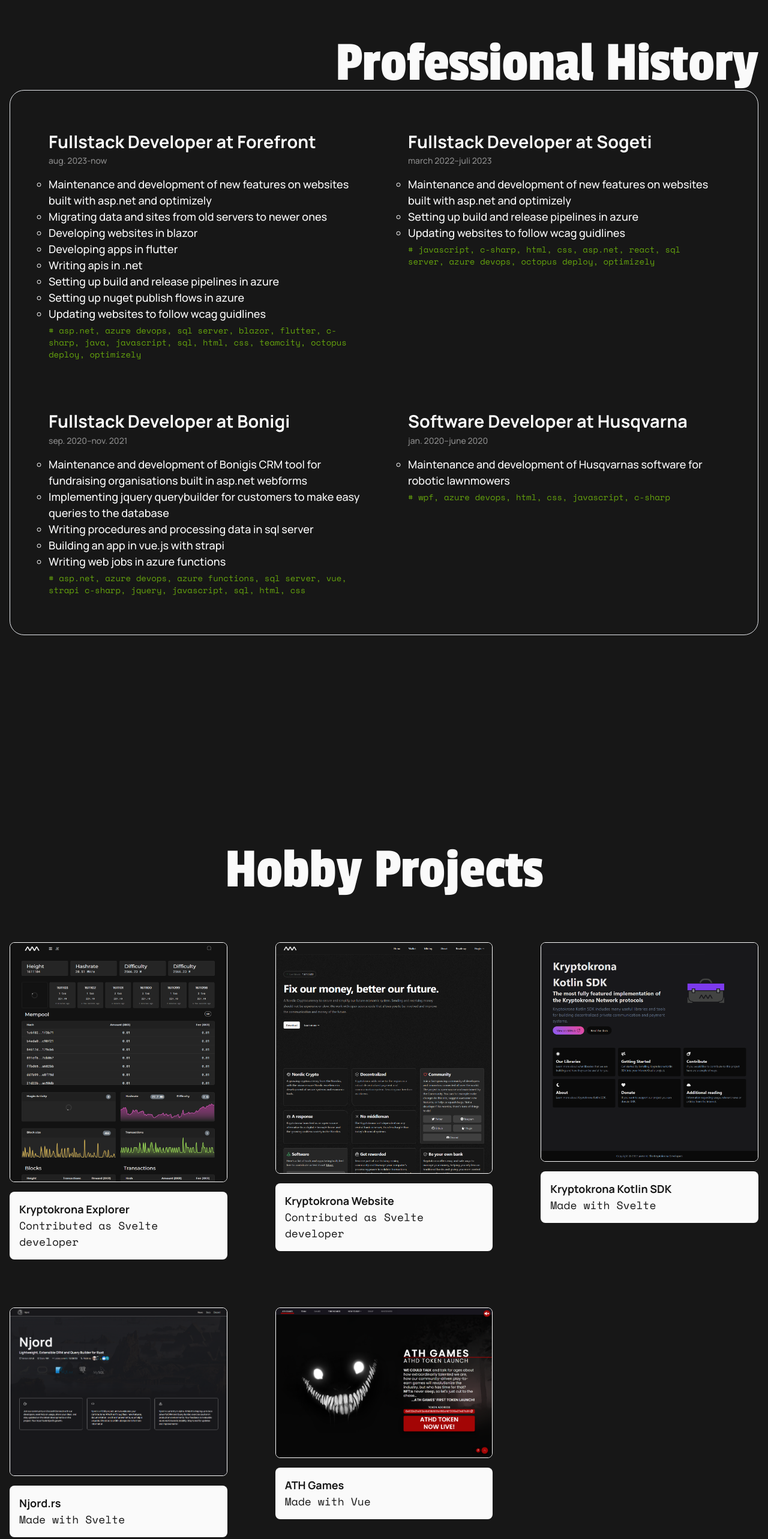
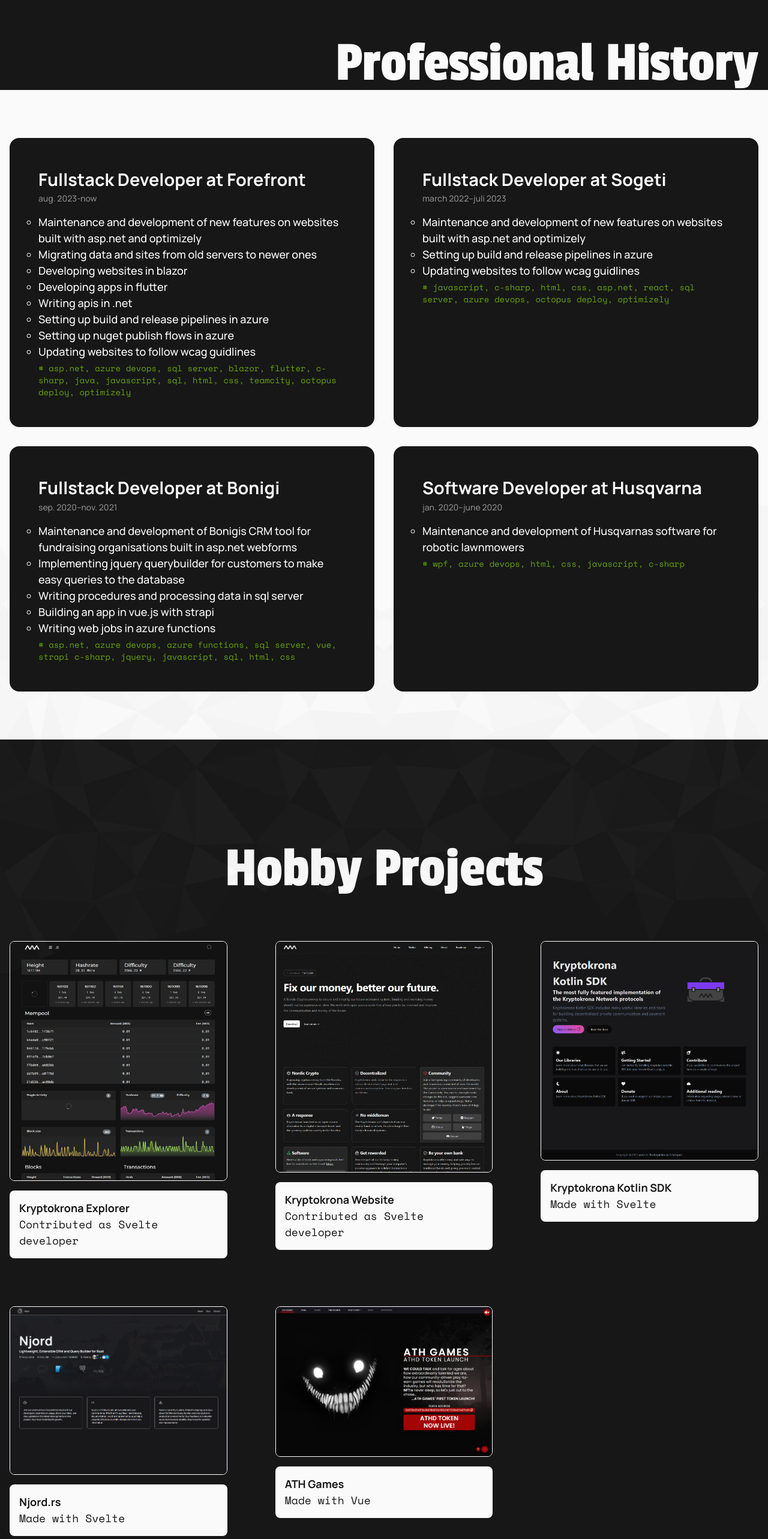
Before and after one commit to appelskrutt34/portfolio, a SvelteKit app: page / in a window 1280 px wide. Shown: the part 2448-5014 px from the top of the page at 60% size. Built offline with nearby package versions, Linux system fonts and the light colour scheme.

Commit message:
new style

```diff
--- a/src/lib/components/Work.svelte
+++ b/src/lib/components/Work.svelte
@@ -6,7 +6,7 @@
 </script>
 
 
-<div class="text-left">
+<div class="text-left bg-neutral-900 rounded-2xl p-12">
     <h2 class="font-bold">{title}</h2>
     <p class="opacity-50 text-sm">{date}</p>
     <ul class="mt-4 mb-1">
--- a/src/routes/+page.svelte
+++ b/src/routes/+page.svelte
@@ -61,12 +61,12 @@
                 <p class="flex flex-col gap-2 items-center justify-center"><img src="/logos/sqlserver.png" alt="sql server logo" class="grayscale h-8 lg:h-16 mr-1">SqlServer</p>
             </div>
         </section>
+</div>
 
-
-       <section class="my-44">
-        <h1 class="font-header mb-1 w-full text-right">Professional History</h1>
-        <div class="rounded-3xl container border p-8 md:p-16">
-            <div class="grid grid-cols-1 md:grid-cols-2 gap-20 text-left">
+<section class="mt-44 w-full flex flex-col items-center">
+        <h1 class="font-header mb-1 w-full text-right container px-4">Professional History</h1>
+        <div class="w-full flex justify-center bg-neutral-50 py-20 relative">
+            <div class="grid grid-cols-1 md:grid-cols-2 gap-8 text-left container z-10 px-4">
                 <Work title="Fullstack Developer at Forefront"
                 tasks={["Maintenance and development of new features on websites built with asp.net and optimizely"
                         ,"Migrating data and sites from old servers to newer ones"
@@ -98,12 +98,15 @@
                 stack="# wpf, azure devops, html, css, javascript, c-sharp"
                 date="jan. 2020–june 2020"></Work>
             </div>
+            <img src="/wallpapers/geometry.png" alt="" class="absolute left-0 bottom-0 w-full object-cover opacity-30 grayscale">
         </div>
+
+
    </section>
 
-<section class="my-44">
+<section class="py-44 w-full flex justify-center relative">
+    <div class="container px-4">
         <h1 class="font-header">Hobby Projects</h1>
-
         <div class="grid grid-cols-1 md:grid-cols-2 lg:grid-cols-3 gap-20 py-20 text-left">
             <Project image="/pages/explorer.png" title="Kryptokrona Explorer" description="Contributed as Svelte developer" source="https://www.explorer.kryptokrona.org"></Project>
             <Project image="/pages/kryptokrona.png" title="Kryptokrona Website" description="Contributed as Svelte developer" source="https://www.kryptokrona.org"></Project>
@@ -111,6 +114,7 @@
             <Project image="/pages/njord.png" title="Njord.rs" description="Made with Svelte" source="https://www.njord.rs"></Project>
             <Project image="/pages/ath.png" title="ATH Games" description="Made with Vue" source="https://www.ath.games"></Project>
         </div>
+    </div>
+    <img src="/wallpapers/geometry.png" alt="" class="absolute left-0 top-0 w-full object-cover opacity-30 grayscale rotate-180">
 </section>
-</div>
 </main>
```
Also changed, not shown: static/wallpapers/geometry.png (added). Lines whose indentation alone changed are shown as unchanged.
